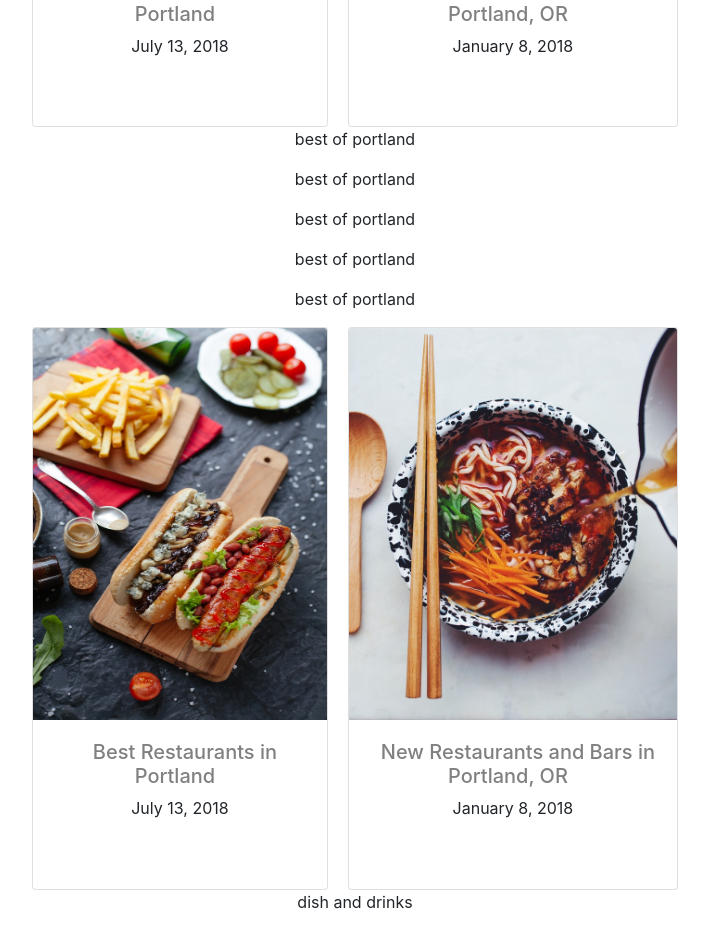
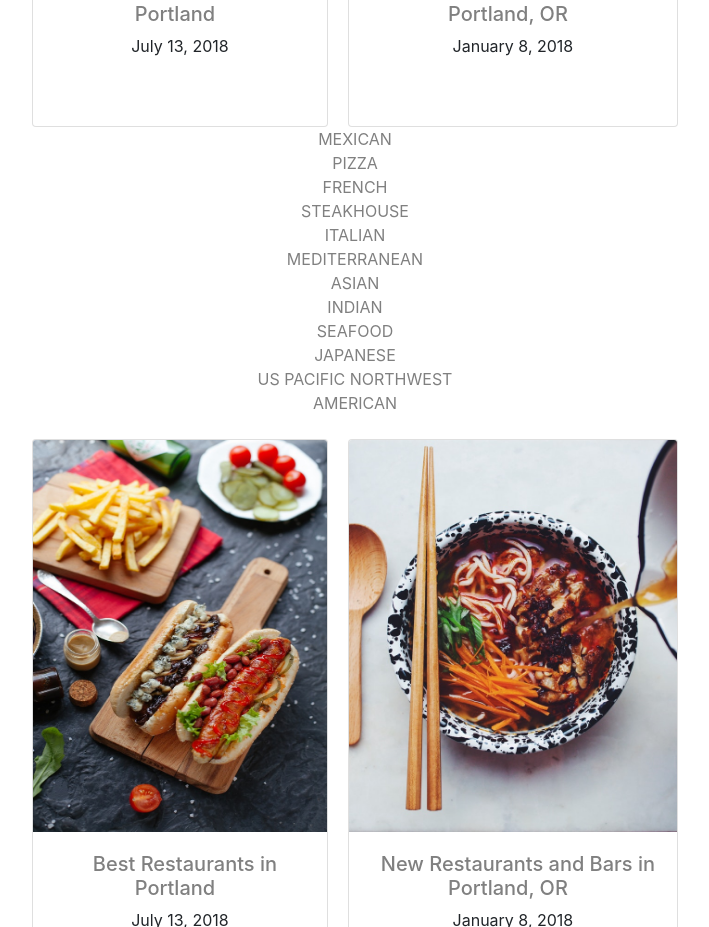
Before and after one commit to ko1h/angular-clone, an Angular app: page / in a window 1280 px wide. Shown: the part 960-1887 px from the top of the page, without its empty margins (285-994 px from the left). Built offline with nearby package versions, Linux system fonts and the light colour scheme.

Commit message:
Add icon to all the links in the bestportland class

```diff
--- a/src/app/main/main.component.html
+++ b/src/app/main/main.component.html
@@ -33,12 +33,45 @@
     </div>
   </div>
   <div class="BestPortland">
-    <p>best of portland</p>
-    <p>best of portland</p>
-    <p>best of portland</p>
-    <p>best of portland</p>
-    <p>best of portland</p>
-
+    <div class="icon">
+      <a href="#" class="fa fa-facebook">MEXICAN</a>
+    </div>
+    <div class="icon">
+      <a href="#" class="fa fa-facebook">PIZZA</a>
+    </div>
+    <div class="icon">
+      <a href="#" class="fa fa-facebook">FRENCH</a>
+    </div>
+    <div class="icon">
+      <a href="#" class="fa fa-facebook">STEAKHOUSE</a>
+    </div>
+    <div class="icon">
+      <a href="#" class="fa fa-facebook">ITALIAN</a>
+    </div>
+    <div class="icon">
+      <a href="#" class="fa fa-facebook">MEDITERRANEAN</a>
+    </div>
+    <div class="icon">
+      <a href="#" class="fa fa-facebook">ASIAN</a>
+    </div>
+    <div class="icon">
+      <a href="#" class="fa fa-facebook">INDIAN</a>
+    </div>
+    <div class="icon">
+      <a href="#" class="fa fa-facebook">SEAFOOD</a>
+    </div>
+    <div class="icon">
+      <a href="#" class="fa fa-facebook">JAPANESE</a>
+    </div>
+    <div class="icon">
+      <a href="#" class="fa fa-facebook">US PACIFIC NORTHWEST</a>
+    </div>
+    <div class="icon">
+      <a href="#" class="fa fa-facebook">AMERICAN</a>
+    </div>
+    <div class="icon">
+      <a href="#" class="fa fa-facebook"></a>
+    </div>
   </div>
   <div class="topGuide">
     <div class="card">
```
